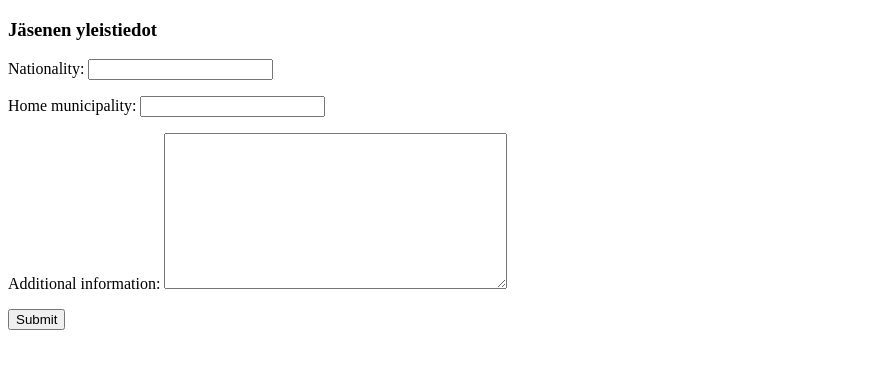
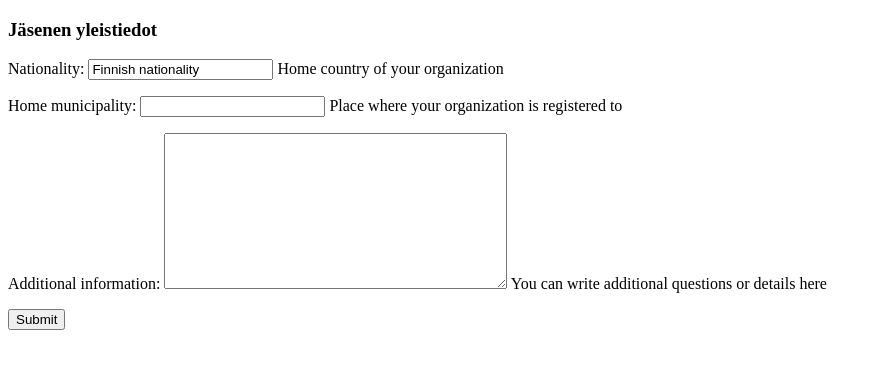
Before and after one commit to kapsiry/sikteeri, a Django app: template membership/templates/membership/new_application.html in a window 1280 px wide. Shown: the top 369 px of the page, without its empty margins (0-881 px from the left). Run offline with Django 3.2, Linux system fonts and the light colour scheme; the template is opened without the code that fills it: values that come from a table or form of the project are taken from there, others are empty; parts of the project's set-up code (start-up, migrations or seed data) failed here and were passed over.

Commit message:
Changed organization application form to have billing contact instead of administrative contact. Added help texts for fields and some CSS to match.

```diff
--- a/membership/forms.py
+++ b/membership/forms.py
@@ -7,12 +7,16 @@ from models import *
 
 class MembershipForm(forms.Form):
     nationality = forms.CharField(max_length=30, min_length=5,
-                                  label=_('Nationality'))
+                                  label=_('Nationality'),
+                                  initial=_('Finnish nationality'),
+                                  help_text=_('Home country of your organization'))
     municipality = forms.CharField(max_length=30, min_length=2,
-                                   label=_('Home municipality'))
+                                   label=_('Home municipality'),
+                                   help_text=_('Place where your organization is registered to'))
     extra_info = forms.CharField(label=_('Additional information'),
                                  widget=forms.Textarea(attrs={'cols': '40'}),
-                                 required=False)
+                                 required=False,
+                                 help_text=_('You can write additional questions or details here'))
 
 class BaseContactForm(forms.Form):
     street_address = forms.CharField(max_length=30, min_length=4,
@@ -23,15 +27,18 @@ class BaseContactForm(forms.Form):
                                                    'invalid': _('Postal code invalid')},
                                    label=_('Postal code'))
 
-    post_office = forms.CharField(max_length=30, min_length=2, label=_('Post office'))
+    post_office = forms.CharField(max_length=30, min_length=2, label=_('Post office'),
+                                  help_text=_('Post office is normally the city part of the address'))
     country = forms.CharField(max_length=128, label=_('Country'))
     phone = forms.RegexField(regex='[\d\+-]{5,20}',
                              error_messages={'invalid': _('Phone invalid')},
-                             min_length=5, max_length=20, label=_('Phone number'))
+                             min_length=5, max_length=20, label=_('Phone number'),
+                             help_text=_('Phone number that accepts calls'))
     sms = forms.RegexField(regex='[\d\+-]{5,20}',
                            error_messages={'invalid': _('SMS number invalid')},
-                           min_length=5, max_length=20, label=_('SMS'))
-    email = forms.EmailField(label=_('Email'))
+                           min_length=5, max_length=20, label=_('SMS'),
+                           help_text=_('Phone number that accepts text messages'))
+    email = forms.EmailField(label=_('E-mail'))
     homepage = forms.URLField(required=False, label=_('Homepage'))
 
 class PersonBaseContactForm(forms.Form):
--- a/membership/views.py
+++ b/membership/views.py
@@ -191,7 +191,7 @@ def new_contact_worker(request, contact_prefix, next_contact_prefix, template_na
 
 
 def new_organization_application(request, template_name='membership/new_application.html'):
-    return new_application_worker(request, ['organization_contact', 'administrative_contact'], template_name, 'O')
+    return new_application_worker(request, ['organization_contact', 'billing_contact'], template_name, 'O')
 #['administrative_contact', 'billing_contact', 'tech_contact']
 
 def new_person_application(request, template_name='membership/new_application.html'):
```
Also changed, not shown: sikteeri/static/css/form.css (+9 -1 lines).
